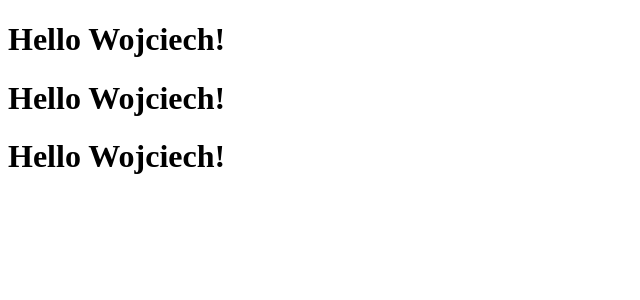
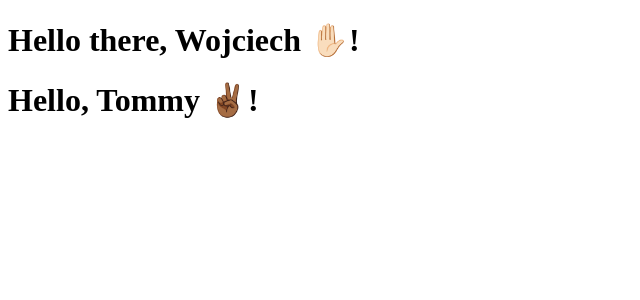
Before and after one commit to wojciech-san/react-learning, a React (Vite) app: page / in a window 1280 px wide. Shown: the top 300 px of the page, without its empty margins (0-640 px from the left). Built offline with nearby package versions, Linux system fonts and the light colour scheme.

Commit message:
finished 8-11

```diff
--- a/src/App.jsx
+++ b/src/App.jsx
@@ -3,9 +3,8 @@ import Hello from "./components/Hello";
 function App() {
   return (
     <div className="App">
-      <Hello />
-      <Hello />
-      <Hello />
+      <Hello name="Wojciech" message="Hello there, " emoji="✋🏻" />
+      <Hello name="Tommy" message="Hello, " emoji="✌🏾" />
     </div>
   );
 }
--- a/src/components/Hello.jsx
+++ b/src/components/Hello.jsx
@@ -1,7 +1,9 @@
-function Hello() {
+function Hello({ name, message, emoji }) {
   return (
     <div>
-      <h1>Hello Wojciech!</h1>
+      <h1>
+        {message} {name} {emoji}!
+      </h1>
     </div>
   );
 }
```
